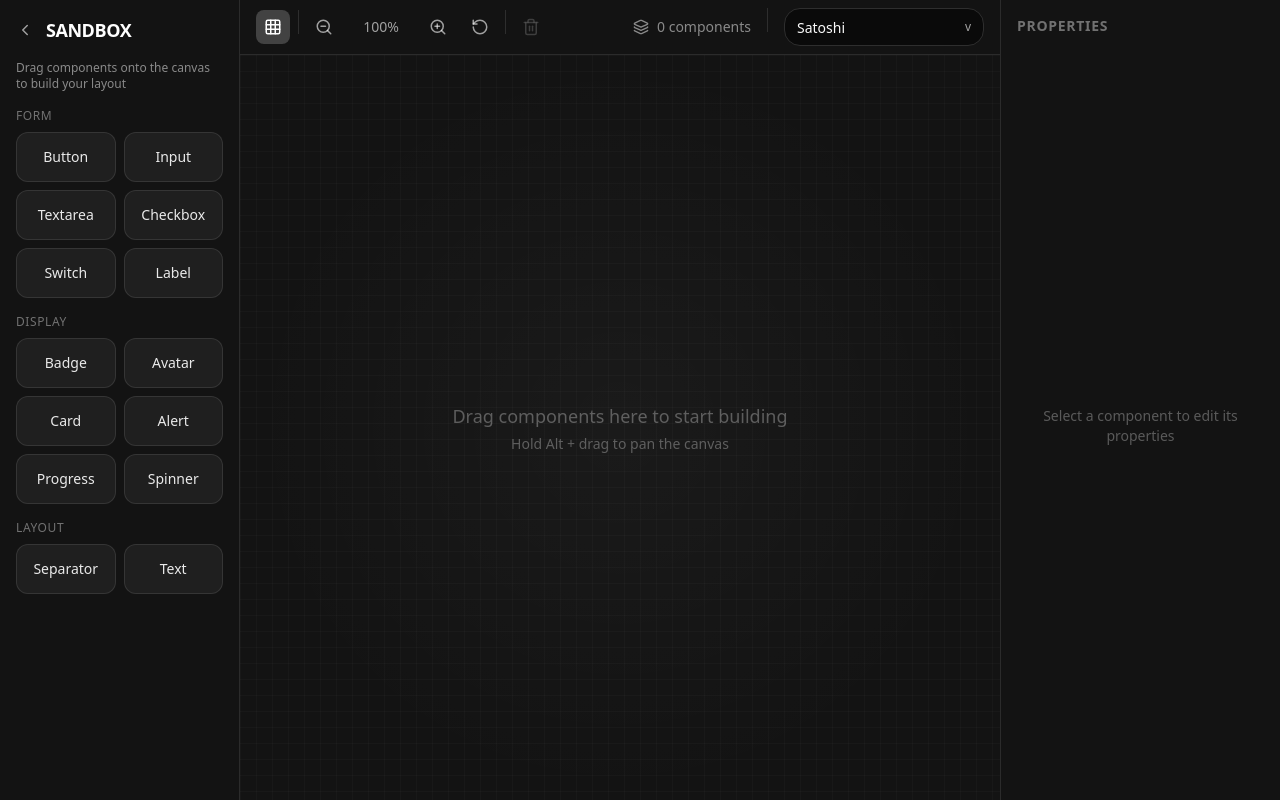
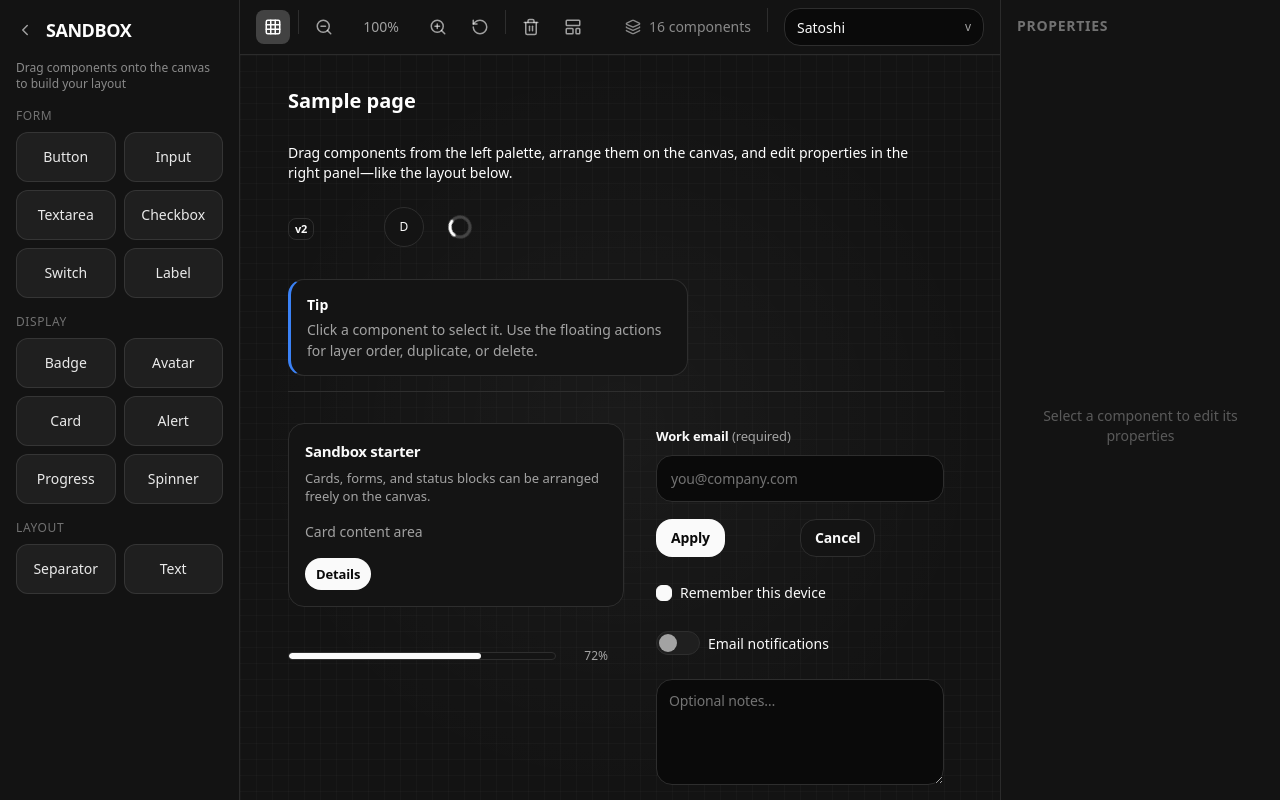
Before and after one commit to ashhforrd/Design-System-Playground, a Next.js app: page /sandbox in a window 1280 px wide. Built offline with nearby package versions, Linux system fonts and the light colour scheme; a web font is replaced by a local one.

Commit message:
feat: update sandbox

```diff
--- a/src/app/sandbox/page.tsx
+++ b/src/app/sandbox/page.tsx
@@ -12,6 +12,7 @@ import {
   ArrowUpToLine,
   ArrowDownToLine,
   ChevronLeft,
+  LayoutTemplate,
   Move,
 } from "lucide-react";
 
@@ -144,7 +145,8 @@ function Toolbar({
   fontFamily: FontFamily;
   setFontFamily: (font: FontFamily) => void;
 }) {
-  const { canvasZoom, setCanvasZoom, gridSnap, setGridSnap, clearCanvas, nodes } = useSandboxStore();
+  const { canvasZoom, setCanvasZoom, gridSnap, setGridSnap, clearCanvas, loadDemoLayout, nodes } =
+    useSandboxStore();
 
   return (
     <div className="flex shrink-0 items-center justify-between border-b border-white/10 px-4 py-2">
@@ -206,6 +208,17 @@ function Toolbar({
             <Trash2 size={18} />
           </button>
         </Tooltip>
+
+        <Tooltip content="Load sample layout" position="bottom">
+          <button
+            type="button"
+            onClick={loadDemoLayout}
+            className="rounded-lg p-2 text-white/60 transition-colors hover:bg-white/10 hover:text-white"
+            aria-label="Load sample layout"
+          >
+            <LayoutTemplate size={18} />
+          </button>
+        </Tooltip>
       </div>
 
       <div className="flex items-center gap-4">
@@ -241,6 +254,7 @@ function Canvas() {
     selectNode,
     addNode,
     updateNodePosition,
+    loadDemoLayout,
     canvasZoom,
     canvasOffset,
     setCanvasOffset,
@@ -341,9 +355,16 @@ function Canvas() {
       data-canvas="true"
     >
       {nodes.length === 0 && (
-        <div className="pointer-events-none absolute inset-0 flex flex-col items-center justify-center gap-1 text-white/30">
-          <p className="text-lg">Drag components here to start building</p>
-          <p className="text-sm">Hold Alt + drag to pan the canvas</p>
+        <div className="absolute inset-0 z-10 flex flex-col items-center justify-center gap-4 px-6 text-center text-white/35">
+          <Move size={40} strokeWidth={1} className="shrink-0 opacity-60" />
+          <p className="text-lg">Canvas is empty</p>
+          <p className="max-w-sm text-sm leading-relaxed">
+            Drag components from the left palette, or load a sample to see a ready-made layout.
+          </p>
+          <Button type="button" variant="secondary" size="sm" onClick={() => loadDemoLayout()}>
+            Load sample layout
+          </Button>
+          <p className="text-xs text-white/25">Alt + drag to pan the canvas</p>
         </div>
       )}
 
--- a/src/state/sandbox-store.ts
+++ b/src/state/sandbox-store.ts
@@ -194,6 +194,175 @@ export const getDefaultSize = (type: SandboxComponentType) => {
   return { ...defaultComponentSizes[type] };
 };
 
+/** Starter layout so new users see what the sandbox can build (also used by “Load sample”). */
+export function createDemoCanvasNodes(): CanvasNode[] {
+  return [
+    {
+      id: "demo-heading",
+      type: "text",
+      x: 48,
+      y: 32,
+      width: 560,
+      height: 44,
+      props: {
+        content: "Sample page",
+        fontSize: "xl",
+        fontWeight: "bold",
+      },
+    },
+    {
+      id: "demo-subtitle",
+      type: "text",
+      x: 48,
+      y: 88,
+      width: 640,
+      height: 52,
+      props: {
+        content:
+          "Drag components from the left palette, arrange them on the canvas, and edit properties in the right panel—like the layout below.",
+        fontSize: "sm",
+        fontWeight: "normal",
+      },
+    },
+    {
+      id: "demo-badge",
+      type: "badge",
+      x: 48,
+      y: 160,
+      width: 80,
+      height: 28,
+      props: { label: "v2", variant: "outline", size: "sm" },
+    },
+    {
+      id: "demo-avatar",
+      type: "avatar",
+      x: 144,
+      y: 152,
+      width: 48,
+      height: 48,
+      props: { fallback: "DS", size: "md", src: "" },
+    },
+    {
+      id: "demo-spinner",
+      type: "spinner",
+      x: 208,
+      y: 160,
+      width: 32,
+      height: 32,
+      props: { size: "md" },
+    },
+    {
+      id: "demo-alert",
+      type: "alert",
+      x: 48,
+      y: 224,
+      width: 400,
+      height: 96,
+      props: {
+        title: "Tip",
+        message:
+          "Click a component to select it. Use the floating actions for layer order, duplicate, or delete.",
+        variant: "info",
+      },
+    },
+    {
+      id: "demo-separator",
+      type: "separator",
+      x: 48,
+      y: 336,
+      width: 656,
+      height: 2,
+      props: { orientation: "horizontal" },
+    },
+    {
+      id: "demo-card",
+      type: "card",
+      x: 48,
+      y: 368,
+      width: 336,
+      height: 200,
+      props: {
+        title: "Sandbox starter",
+        description: "Cards, forms, and status blocks can be arranged freely on the canvas.",
+        showFooter: true,
+        footerText: "Details",
+      },
+    },
+    {
+      id: "demo-label",
+      type: "label",
+      x: 416,
+      y: 368,
+      width: 240,
+      height: 28,
+      props: { text: "Work email", optional: "(required)" },
+    },
+    {
+      id: "demo-input",
+      type: "input",
+      x: 416,
+      y: 400,
+      width: 288,
+      height: 40,
+      props: { placeholder: "you@company.com", type: "email", disabled: false },
+    },
+    {
+      id: "demo-button",
+      type: "button",
+      x: 416,
+      y: 464,
+      width: 128,
+      height: 40,
+      props: { label: "Apply", variant: "primary", size: "md", disabled: false },
+    },
+    {
+      id: "demo-button-secondary",
+      type: "button",
+      x: 560,
+      y: 464,
+      width: 128,
+      height: 40,
+      props: { label: "Cancel", variant: "secondary", size: "md", disabled: false },
+    },
+    {
+      id: "demo-checkbox",
+      type: "checkbox",
+      x: 416,
+      y: 528,
+      width: 200,
+      height: 32,
+      props: { label: "Remember this device", checked: true, disabled: false },
+    },
+    {
+      id: "demo-switch",
+      type: "switch",
+      x: 416,
+      y: 576,
+      width: 240,
+      height: 36,
+      props: { label: "Email notifications", checked: false, disabled: false },
+    },
+    {
+      id: "demo-textarea",
+      type: "textarea",
+      x: 416,
+      y: 624,
+      width: 288,
+      height: 112,
+      props: { placeholder: "Optional notes…", disabled: false, rows: 4 },
+    },
+    {
+      id: "demo-progress",
+      type: "progress",
+      x: 48,
+      y: 592,
+      width: 320,
+      height: 28,
+      props: { value: 72, size: "md", showLabel: true },
+    },
+  ];
+}
+
 type SandboxState = {
   nodes: CanvasNode[];
   selectedNodeId: string | null;
@@ -210,6 +379,7 @@ type SandboxState = {
   selectNode: (id: string | null) => void;
   duplicateNode: (id: string) => void;
   clearCanvas: () => void;
+  loadDemoLayout: () => void;
   setCanvasZoom: (zoom: number) => void;
   setCanvasOffset: (offset: { x: number; y: number }) => void;
   setGridSnap: (snap: boolean) => void;
@@ -223,7 +393,7 @@ const generateId = () => `node-${Date.now()}-${Math.random().toString(36).slice(
 export const useSandboxStore = create<SandboxState>()(
   persist(
     (set, get) => ({
-      nodes: [],
+      nodes: createDemoCanvasNodes(),
       selectedNodeId: null,
       canvasZoom: 1,
       canvasOffset: { x: 0, y: 0 },
@@ -319,6 +489,10 @@ export const useSandboxStore = create<SandboxState>()(
         set({ nodes: [], selectedNodeId: null });
       },
 
+      loadDemoLayout: () => {
+        set({ nodes: createDemoCanvasNodes(), selectedNodeId: null });
+      },
+
       setCanvasZoom: (zoom) => {
         set({ canvasZoom: Math.max(0.25, Math.min(2, zoom)) });
       },
@@ -358,6 +532,23 @@ export const useSandboxStore = create<SandboxState>()(
     {
       name: "design-system-sandbox-store",
       storage: createJSONStorage(() => localStorage),
+      /**
+       * Default `nodes` is a demo layout. Rehydration used to replace it with `[]` from a prior
+       * “clear canvas”, making the canvas look full then empty after hydration—avoid that.
+       */
+      merge: (persistedState, currentState) => {
+        if (!persistedState || typeof persistedState !== "object") {
+          return currentState;
+        }
+        const p = persistedState as Partial<SandboxState>;
+        const hasPersistedNodes = Array.isArray(p.nodes) && p.nodes.length > 0;
+        const nodes = hasPersistedNodes ? p.nodes! : currentState.nodes;
+        return {
+          ...currentState,
+          ...p,
+          nodes,
+        };
+      },
     }
   )
 );
```
